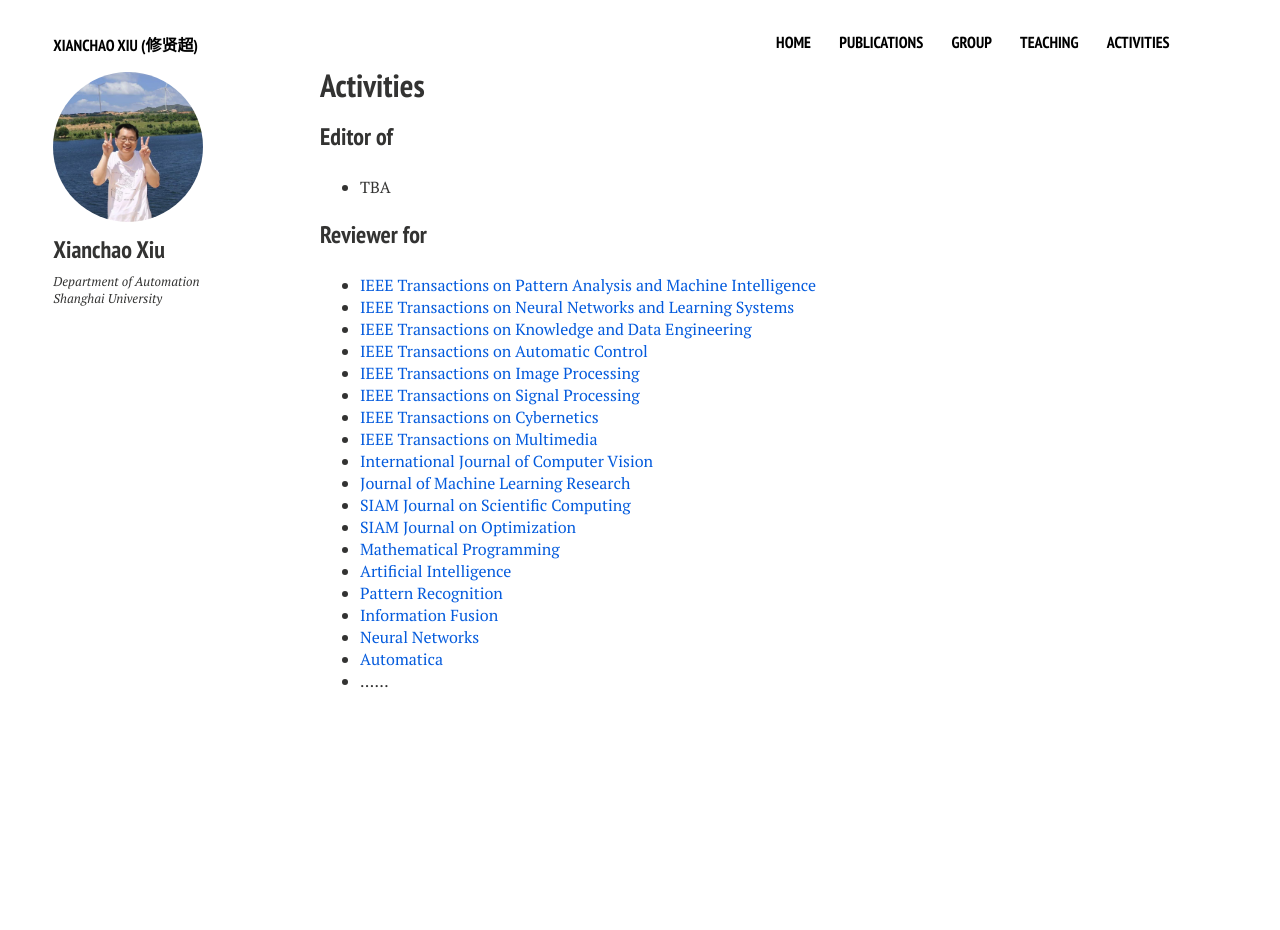
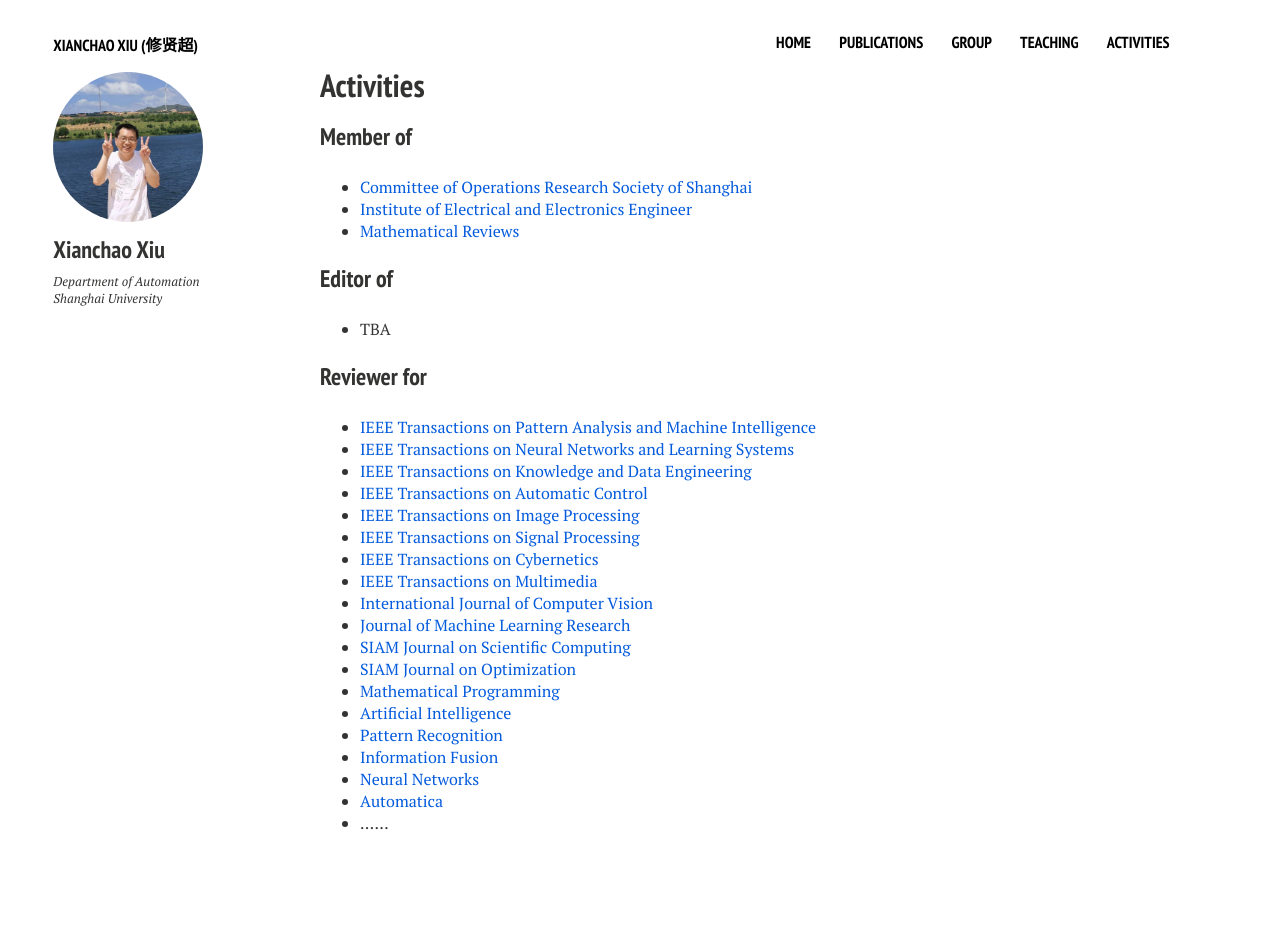
Before and after one commit to xianchaoxiu/xianchaoxiu.github.io, a Jekyll site: the page built from activities/index.md, in a window 1280 px wide. Built offline with Jekyll 4.4.1, drawn with Linux system fonts in a browser that asks for light colours; nearby versions of some CDN libraries; before the commit the page ends 900 px from its top, so only the background shows below that.

Commit message:
Update index.md

```diff
--- a/activities/index.md
+++ b/activities/index.md
@@ -6,6 +6,12 @@ tags: [activities]
 comments: false
 share: false
 ---
+
+
+### Member of
+* <a href="http://www.shorsc.org.cn/" class="textlink" target="_blank">Committee of Operations Research Society of Shanghai </a> <br>
+* <a href="https://www.ieee.org/" class="textlink" target="_blank">Institute of Electrical and Electronics Engineer </a> <br>
+* <a href="https://www.ams.org/mr-database" class="textlink" target="_blank">Mathematical Reviews</a> <br>
 
 
 ### Editor of
```
